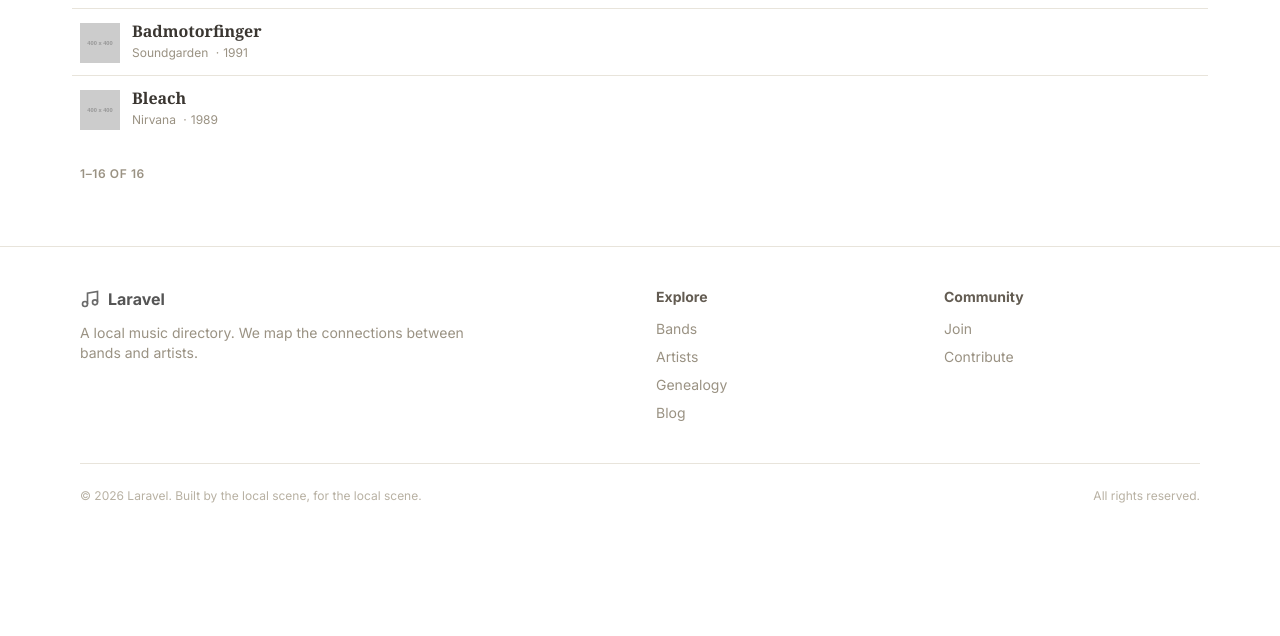
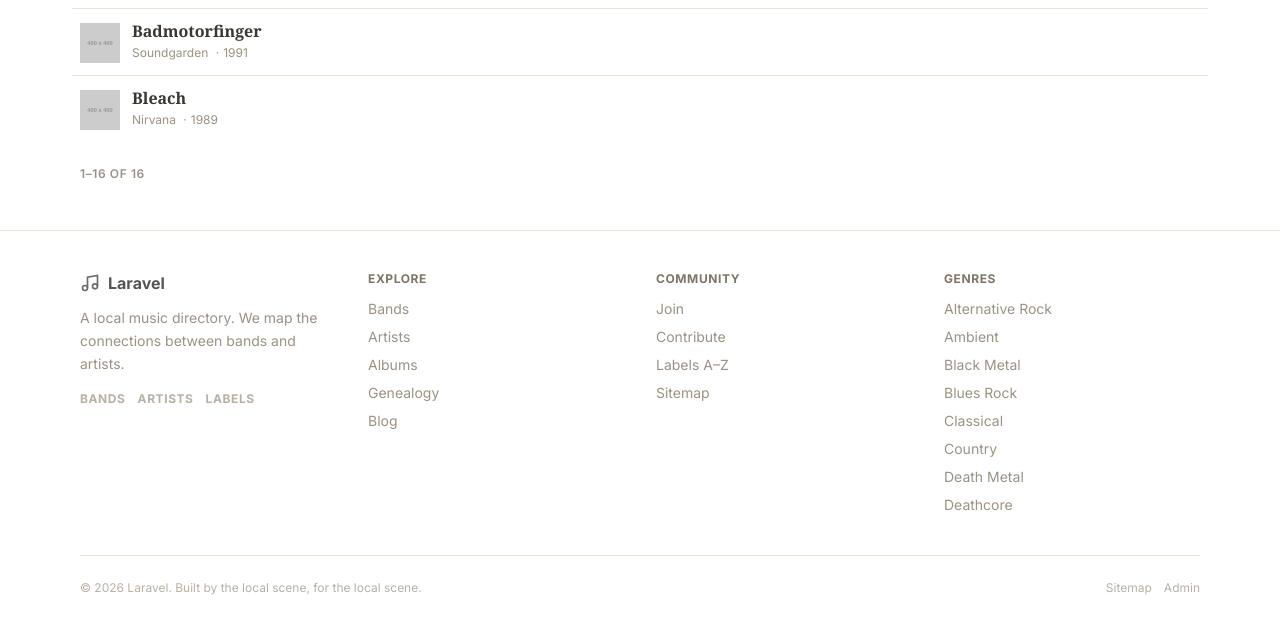
Before and after one commit to thiagogaspar/lista, a Laravel app: page /albums in a window 1280 px wide. Shown: the part 1130-1766 px from the top of the page. Before the commit the page ends 1633 px from the top, so only its background shows below. Run offline with Laravel 12, Linux system fonts and the light colour scheme; data comes from the database, SQL or seed files in the repository; grey boxes labelled with a size stand in for pictures from a placeholder-image service; style sheets or scripts are compiled from the project's sources; some libraries are stand-ins or nearby versions; some web fonts are replaced.

Commit message:
feat: footer SEO/UX + hover contraste melhorado

```diff
--- a/lang/en/common.php
+++ b/lang/en/common.php
@@ -15,6 +15,7 @@ return [
     'nav' => [
         'bands' => 'Bands',
         'artists' => 'Artists',
+        'albums' => 'Albums',
         'graph' => 'Graph',
         'favorites' => 'Favorites',
         'genealogy' => 'Genealogy',
--- a/lang/pt_BR/common.php
+++ b/lang/pt_BR/common.php
@@ -15,6 +15,7 @@ return [
     'nav' => [
         'bands' => 'Bandas',
         'artists' => 'Artistas',
+        'albums' => 'Álbuns',
         'graph' => 'Grafo',
         'favorites' => 'Favoritos',
         'genealogy' => 'Genealogia',
--- a/resources/css/app.css
+++ b/resources/css/app.css
@@ -247,8 +247,9 @@
     color: var(--color-brand-600);
     text-decoration: underline;
     text-underline-offset: 2px;
+    font-weight: 500;
     .dark & { color: var(--color-brand-400); }
-    &:hover { color: var(--color-brand-700); .dark & { color: var(--color-brand-300); } }
+    &:hover { color: var(--color-brand-900); background-color: var(--color-brand-50); text-decoration: none; .dark & { color: var(--color-brand-200); background-color: var(--color-brand-900); } }
 }
 
 @utility divider {
@@ -263,7 +264,7 @@
     gap: 0.5rem;
     font-size: 0.8125rem;
     color: var(--color-surface-400);
-    & a { text-decoration: none; &:hover { text-decoration: underline; color: var(--color-surface-600); } }
+    & a { text-decoration: none; font-weight: 500; &:hover { text-decoration: underline; color: var(--color-brand-700); .dark & { color: var(--color-brand-300); } } }
     & span { color: var(--color-surface-700); font-weight: 500; .dark & { color: var(--color-ink-200); } }
 }
 
--- a/resources/views/layouts/app.blade.php
+++ b/resources/views/layouts/app.blade.php
@@ -149,36 +149,56 @@
         @yield('content')
     </main>
 
-    <footer class="border-t border-surface-200 dark:border-ink-700 mt-16 bg-white dark:bg-ink-900">
+    <footer class="border-t border-surface-200 dark:border-ink-700 mt-12 bg-white dark:bg-ink-900">
         <div class="max-w-6xl mx-auto px-4 py-10">
-            <div class="grid grid-cols-1 md:grid-cols-4 gap-8">
-                <div class="col-span-1 md:col-span-2">
+            <div class="grid grid-cols-2 md:grid-cols-4 gap-8">
+                <div class="col-span-2 md:col-span-1">
                     <div class="flex items-center gap-2 mb-3">
                         <svg class="w-5 h-5 text-brand-500" viewBox="0 0 24 24" fill="none" stroke="currentColor" stroke-width="2"><path d="M9 18V5l12-2v13"/><circle cx="6" cy="18" r="3"/><circle cx="18" cy="16" r="3"/></svg>
                         <span class="text-base font-bold text-brand-600 dark:text-brand-500">{{ config('app.name', 'LISTA') }}</span>
                     </div>
-                    <p class="text-sm text-surface-500 dark:text-ink-400 max-w-sm">{{ __('common.footer.tagline') }}</p>
-                </div>
-                <div>
-                    <p class="text-sm font-bold mb-3 text-surface-700 dark:text-ink-200">{{ __('common.footer.explore') }}</p>
-                    <div class="space-y-2 text-sm">
-                        <a href="{{ route('bands.index') }}" class="block text-surface-500 hover:text-brand-600 dark:hover:text-brand-400">{{ __('common.nav.bands') }}</a>
-                        <a href="{{ route('artists.index') }}" class="block text-surface-500 hover:text-brand-600 dark:hover:text-brand-400">{{ __('common.nav.artists') }}</a>
-                        <a href="{{ route('genealogy') }}" class="block text-surface-500 hover:text-brand-600 dark:hover:text-brand-400">{{ __('common.nav.genealogy') }}</a>
-                        <a href="{{ route('blog.index') }}" class="block text-surface-500 hover:text-brand-600 dark:hover:text-brand-400">{{ __('common.nav.blog') }}</a>
+                    <p class="text-sm text-surface-500 dark:text-ink-400 max-w-xs leading-relaxed">{{ __('common.footer.tagline') }}</p>
+                    <div class="flex gap-3 mt-4">
+                        <a href="{{ route('bands.index') }}" class="text-xs font-bold uppercase tracking-wider text-surface-400 hover:text-brand-600 dark:hover:text-brand-400">Bands</a>
+                        <a href="{{ route('artists.index') }}" class="text-xs font-bold uppercase tracking-wider text-surface-400 hover:text-brand-600 dark:hover:text-brand-400">Artists</a>
+                        <a href="{{ route('labels.index') }}" class="text-xs font-bold uppercase tracking-wider text-surface-400 hover:text-brand-600 dark:hover:text-brand-400">Labels</a>
                     </div>
                 </div>
                 <div>
-                    <p class="text-sm font-bold mb-3 text-surface-700 dark:text-ink-200">{{ __('common.footer.community') }}</p>
+                    <p class="text-xs font-bold uppercase tracking-wider text-surface-600 dark:text-ink-400 mb-3">{{ __('common.footer.explore') }}</p>
                     <div class="space-y-2 text-sm">
-                        <a href="{{ route('register') }}" class="block text-surface-500 hover:text-brand-600 dark:hover:text-brand-400">{{ __('common.join') }}</a>
-                        <a href="/admin" class="block text-surface-500 hover:text-brand-600 dark:hover:text-brand-400">{{ __('common.contribute') }}</a>
+                        <a href="{{ route('bands.index') }}" class="block text-surface-500 hover:text-surface-900 dark:hover:text-ink-100 hover:bg-surface-100 dark:hover:bg-ink-800 px-1 -mx-1 rounded-sm">{{ __('common.nav.bands') }}</a>
+                        <a href="{{ route('artists.index') }}" class="block text-surface-500 hover:text-surface-900 dark:hover:text-ink-100 hover:bg-surface-100 dark:hover:bg-ink-800 px-1 -mx-1 rounded-sm">{{ __('common.nav.artists') }}</a>
+                        <a href="{{ route('albums.index') }}" class="block text-surface-500 hover:text-surface-900 dark:hover:text-ink-100 hover:bg-surface-100 dark:hover:bg-ink-800 px-1 -mx-1 rounded-sm">{{ __('common.nav.albums') }}</a>
+                        <a href="{{ route('genealogy') }}" class="block text-surface-500 hover:text-surface-900 dark:hover:text-ink-100 hover:bg-surface-100 dark:hover:bg-ink-800 px-1 -mx-1 rounded-sm">{{ __('common.nav.genealogy') }}</a>
+                        <a href="{{ route('blog.index') }}" class="block text-surface-500 hover:text-surface-900 dark:hover:text-ink-100 hover:bg-surface-100 dark:hover:bg-ink-800 px-1 -mx-1 rounded-sm">{{ __('common.nav.blog') }}</a>
+                    </div>
+                </div>
+                <div>
+                    <p class="text-xs font-bold uppercase tracking-wider text-surface-600 dark:text-ink-400 mb-3">{{ __('common.footer.community') }}</p>
+                    <div class="space-y-2 text-sm">
+                        <a href="{{ route('register') }}" class="block text-surface-500 hover:text-surface-900 dark:hover:text-ink-100 hover:bg-surface-100 dark:hover:bg-ink-800 px-1 -mx-1 rounded-sm">{{ __('common.join') }}</a>
+                        <a href="/admin" class="block text-surface-500 hover:text-surface-900 dark:hover:text-ink-100 hover:bg-surface-100 dark:hover:bg-ink-800 px-1 -mx-1 rounded-sm">{{ __('common.contribute') }}</a>
+                        <a href="{{ route('labels.index') }}" class="block text-surface-500 hover:text-surface-900 dark:hover:text-ink-100 hover:bg-surface-100 dark:hover:bg-ink-800 px-1 -mx-1 rounded-sm">Labels A–Z</a>
+                        <a href="/sitemap.xml" class="block text-surface-500 hover:text-surface-900 dark:hover:text-ink-100 hover:bg-surface-100 dark:hover:bg-ink-800 px-1 -mx-1 rounded-sm">Sitemap</a>
+                    </div>
+                </div>
+                <div>
+                    <p class="text-xs font-bold uppercase tracking-wider text-surface-600 dark:text-ink-400 mb-3">Genres</p>
+                    <div class="space-y-2 text-sm">
+                        @php $footerGenres = app(\App\Services\BandService::class)->getGenres(); @endphp
+                        @foreach(array_slice($footerGenres, 0, 8) as $slug => $name)
+                        <a href="{{ route('genres.show', $slug) }}" class="block text-surface-500 hover:text-surface-900 dark:hover:text-ink-100 hover:bg-surface-100 dark:hover:bg-ink-800 px-1 -mx-1 rounded-sm">{{ $name }}</a>
+                        @endforeach
                     </div>
                 </div>
             </div>
             <div class="mt-10 pt-6 border-t border-surface-200 dark:border-ink-700 flex flex-col sm:flex-row items-center justify-between gap-2 text-xs text-surface-400">
                 <span>&copy; {{ date('Y') }} {{ config('app.name', 'LISTA') }}. {{ __('common.footer.copyright') }}</span>
-                <span>{{ __('common.footer.all_rights') }}</span>
+                <div class="flex gap-3">
+                    <a href="/sitemap.xml" class="hover:text-surface-600 dark:hover:text-ink-300">Sitemap</a>
+                    <a href="/admin" class="hover:text-surface-600 dark:hover:text-ink-300">Admin</a>
+                </div>
             </div>
         </div>
     </footer>
```
